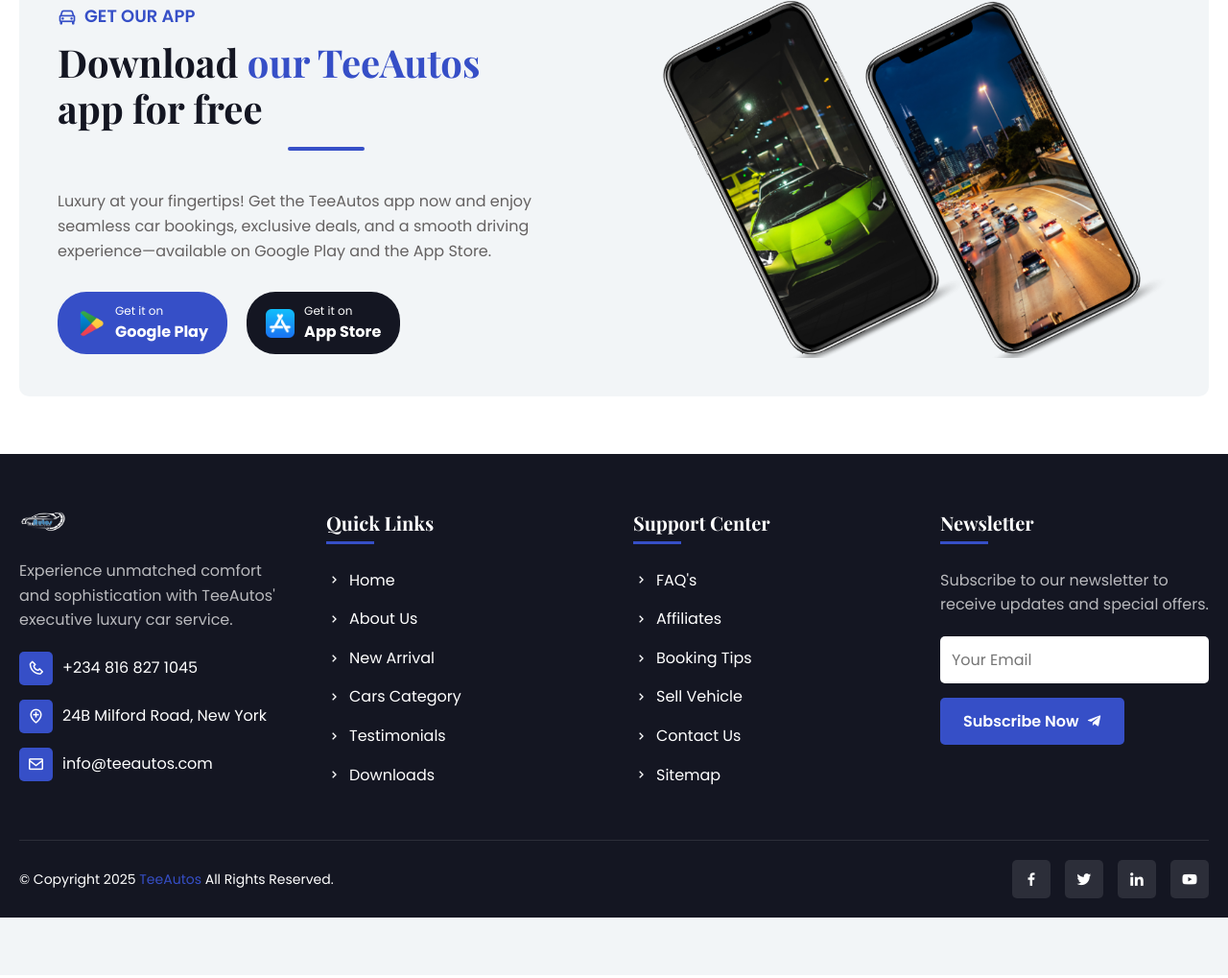
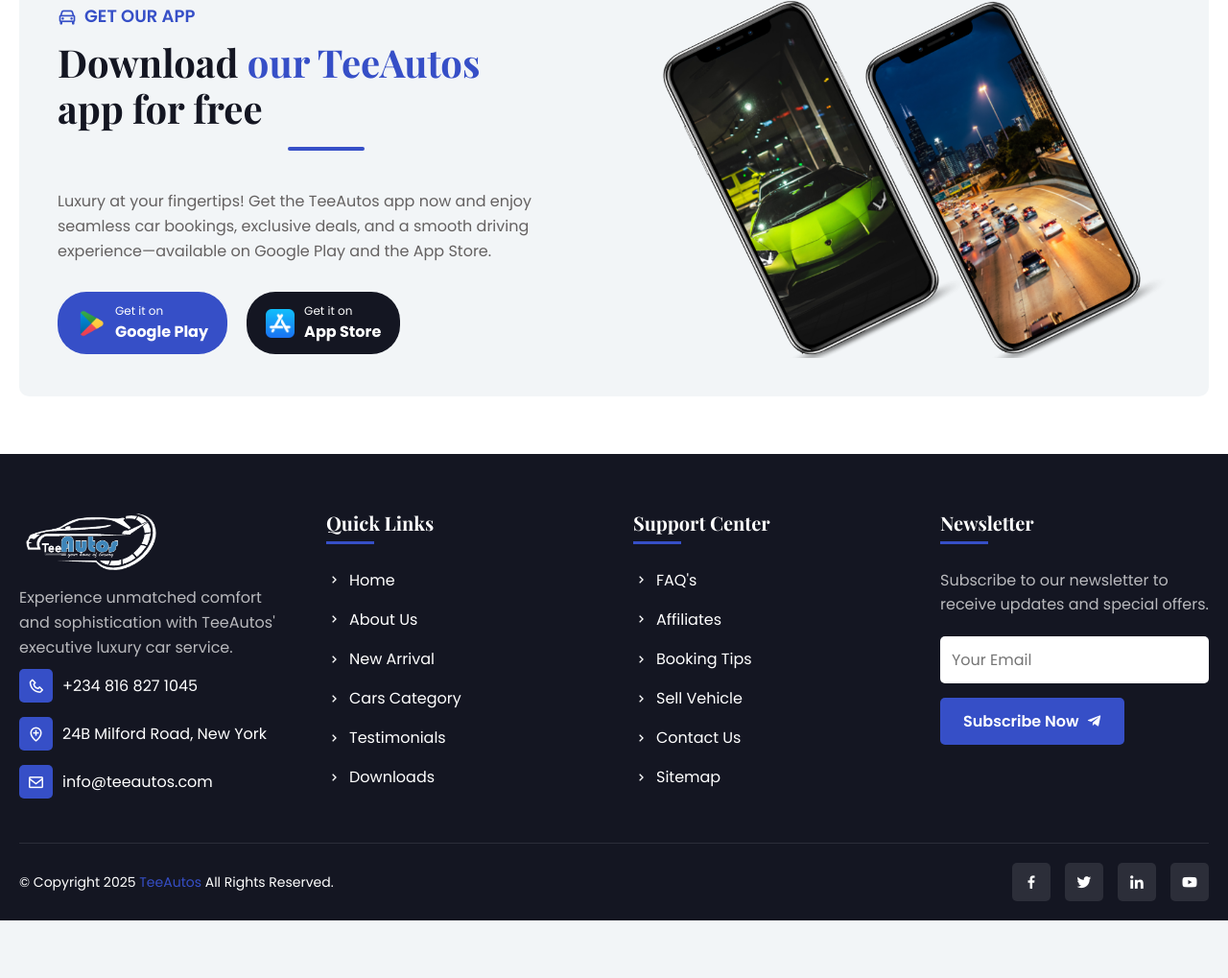
Before and after one commit to OfficalJamesTee/Car-Rental, a plain HTML site: page index.html in a window 1280 px wide. Shown: the part 5626-6645 px from the top of the page at 96% size. Drawn offline with nearby package versions, Linux system fonts and the light colour scheme.

Commit message:
new commit

```diff
--- a/css/styles.css
+++ b/css/styles.css
@@ -1079,12 +1079,12 @@ button {
 
 .footer__logo {
   display: inline-block;
-  margin-bottom: 2rem;
+  margin-bottom: .5rem;
 }
 
 .footer__description {
   color: rgba(255, 255, 255, 0.7);
-  margin-bottom: 2rem;
+  margin-bottom: 1rem;
 }
 
 .footer__contact {
@@ -1128,7 +1128,7 @@ button {
 }
 
 .footer__links li {
-  margin-bottom: 1.5rem;
+  margin-bottom: 1.55rem;
 }
 
 .footer__links a {
--- a/index.html
+++ b/index.html
@@ -817,7 +817,7 @@
         <div class="footer__content">
           <div class="footer__column">
             <a href="/" class="footer__logo">
-              <img src="img/logo/logo-1.png" alt="TeeAutos Logo" width="50" />
+              <img src="img/logo/logo-1.png" alt="TeeAutos Logo" width="150px" />
             </a>
             <p class="footer__description">
               Experience unmatched comfort and sophistication with TeeAutos'
```
